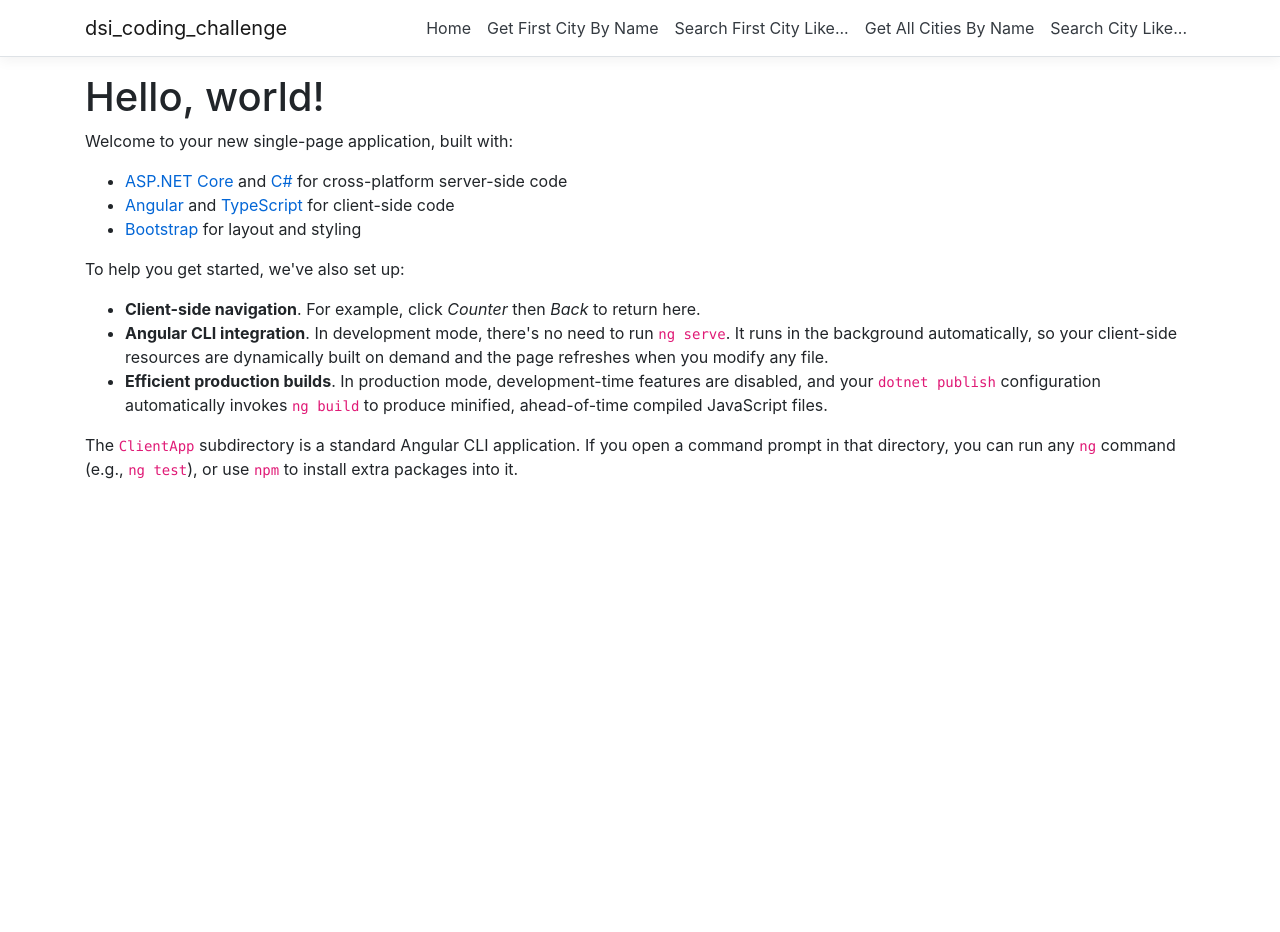
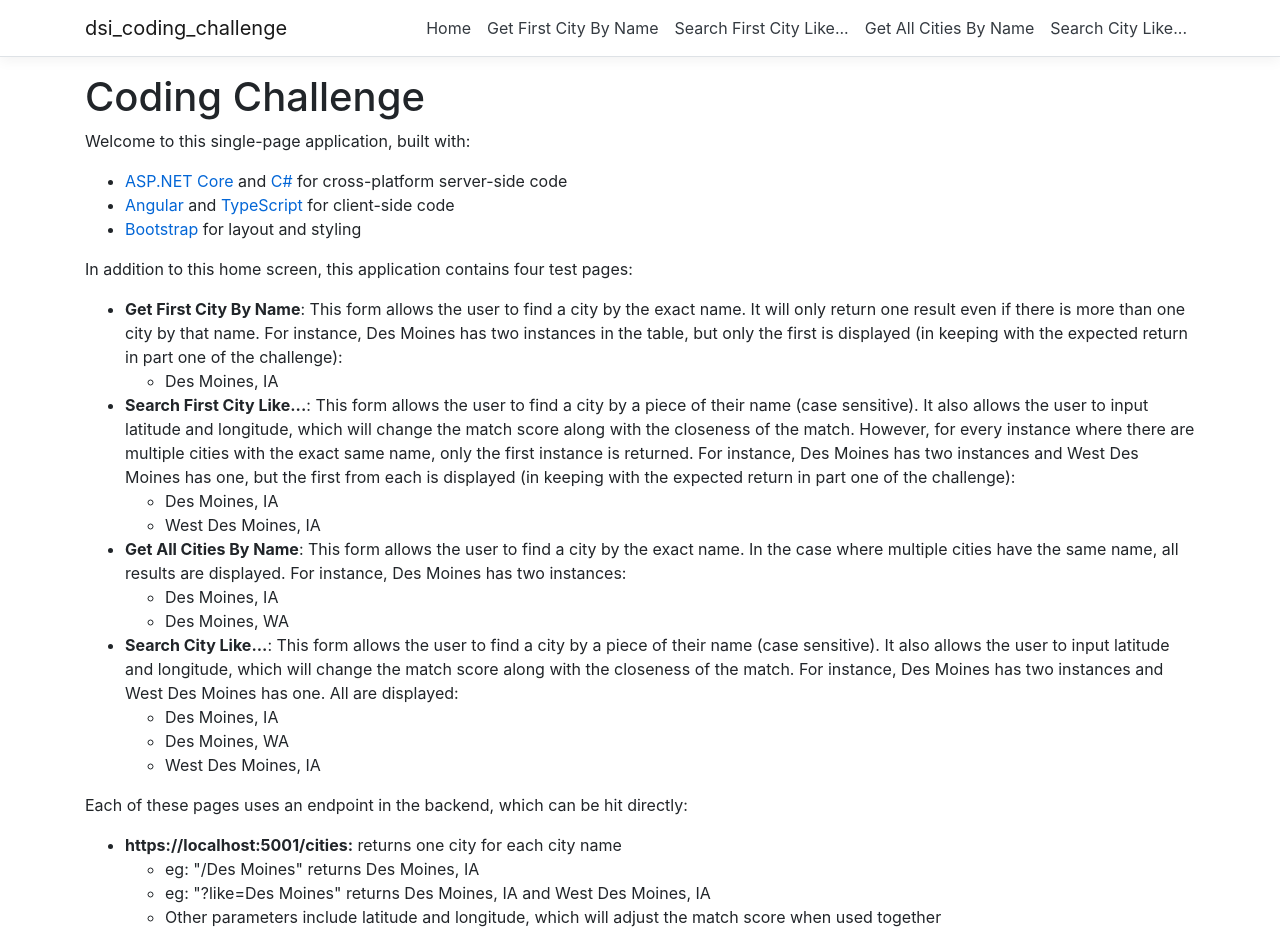
Before and after one commit to kfodex01/dsi-coding-challenge, an Angular app in the folder ClientApp/: page / in a window 1280 px wide. Shown: the top 932 px of the page. Before the commit the page ends 800 px from the top, so only its background shows below. Built offline with nearby package versions, Linux system fonts and the light colour scheme.

Commit message:
Updating math.

```diff
--- a/ClientApp/src/app/home/home.component.html
+++ b/ClientApp/src/app/home/home.component.html
@@ -1,14 +1,62 @@
-<h1>Hello, world!</h1>
-<p>Welcome to your new single-page application, built with:</p>
+<h1>Coding Challenge</h1>
+<p>Welcome to this single-page application, built with:</p>
 <ul>
   <li><a href='https://get.asp.net/'>ASP.NET Core</a> and <a href='https://msdn.microsoft.com/en-us/library/67ef8sbd.aspx'>C#</a> for cross-platform server-side code</li>
   <li><a href='https://angular.io/'>Angular</a> and <a href='http://www.typescriptlang.org/'>TypeScript</a> for client-side code</li>
   <li><a href='http://getbootstrap.com/'>Bootstrap</a> for layout and styling</li>
 </ul>
-<p>To help you get started, we've also set up:</p>
+<p>In addition to this home screen, this application contains four test pages:</p>
 <ul>
-  <li><strong>Client-side navigation</strong>. For example, click <em>Counter</em> then <em>Back</em> to return here.</li>
-  <li><strong>Angular CLI integration</strong>. In development mode, there's no need to run <code>ng serve</code>. It runs in the background automatically, so your client-side resources are dynamically built on demand and the page refreshes when you modify any file.</li>
-  <li><strong>Efficient production builds</strong>. In production mode, development-time features are disabled, and your <code>dotnet publish</code> configuration automatically invokes <code>ng build</code> to produce minified, ahead-of-time compiled JavaScript files.</li>
+    <li><strong>Get First City By Name</strong>: This form allows the user to find a city by the exact name. It will only
+    return one result even if there is more than one city by that name. For instance, Des Moines has two instances in the
+    table, but only the first is displayed (in keeping with the expected return in part one of the challenge):
+        <ul>
+            <li>Des Moines, IA</li>
+        </ul>
+    </li>
+    <li><strong>Search First City Like...</strong>: This form allows the user to find a city by a piece of their name
+        (case sensitive). It also allows the user to input latitude and longitude, which will change the match score along
+        with the closeness of the match. However, for every instance where there are multiple cities with the exact same
+        name, only the first instance is returned. For instance, Des Moines has two instances and West Des Moines has one,
+        but the first from each is displayed (in keeping with the expected return in part one of the challenge):
+        <ul>
+            <li>Des Moines, IA</li>
+            <li>West Des Moines, IA</li>
+        </ul>
+    </li>
+    <li><strong>Get All Cities By Name</strong>: This form allows the user to find a city by the exact name. In the case
+        where multiple cities have the same name, all results are displayed. For instance, Des Moines has two instances:
+        <ul>
+            <li>Des Moines, IA</li>
+            <li>Des Moines, WA</li>
+        </ul>
+    </li>
+    <li><strong>Search City Like...</strong>: This form allows the user to find a city by a piece of their name
+        (case sensitive). It also allows the user to input latitude and longitude, which will change the match score along
+        with the closeness of the match. For instance, Des Moines has two instances and West Des Moines has one. All are
+        displayed:
+        <ul>
+            <li>Des Moines, IA</li>
+            <li>Des Moines, WA</li>
+            <li>West Des Moines, IA</li>
+        </ul>
+    </li>
 </ul>
-<p>The <code>ClientApp</code> subdirectory is a standard Angular CLI application. If you open a command prompt in that directory, you can run any <code>ng</code> command (e.g., <code>ng test</code>), or use <code>npm</code> to install extra packages into it.</p>
+<p>Each of these pages uses an endpoint in the backend, which can be hit directly:</p>
+<ul>
+    <li><strong>https://localhost:5001/cities:</strong> returns one city for each city name
+    <ul>
+        <li>eg: "/Des Moines" returns Des Moines, IA</li>
+        <li>eg: "?like=Des Moines" returns Des Moines, IA and West Des Moines, IA</li>
+        <li>Other parameters include latitude and longitude, which will adjust the match score when used together</li>
+    </ul>
+</li>
+    <li><strong>https://localhost:5001/all-cities:</strong> returns all cities for each city name (this is not RESTful,
+        but my impression is that if this was a production environment, this endpoint would replace the previous one)
+        <ul>
+            <li>eg: "/Des Moines" returns Des Moines, IA and Des Moines, WA</li>
+            <li>eg: "?like=Des Moines" returns Des Moines, IA, Des Moines, WA, and West Des Moines, IA</li>
+            <li>Other parameters include latitude and longitude, which will adjust the match score when used together</li>
+        </ul>
+    </li>
+</ul>
```
